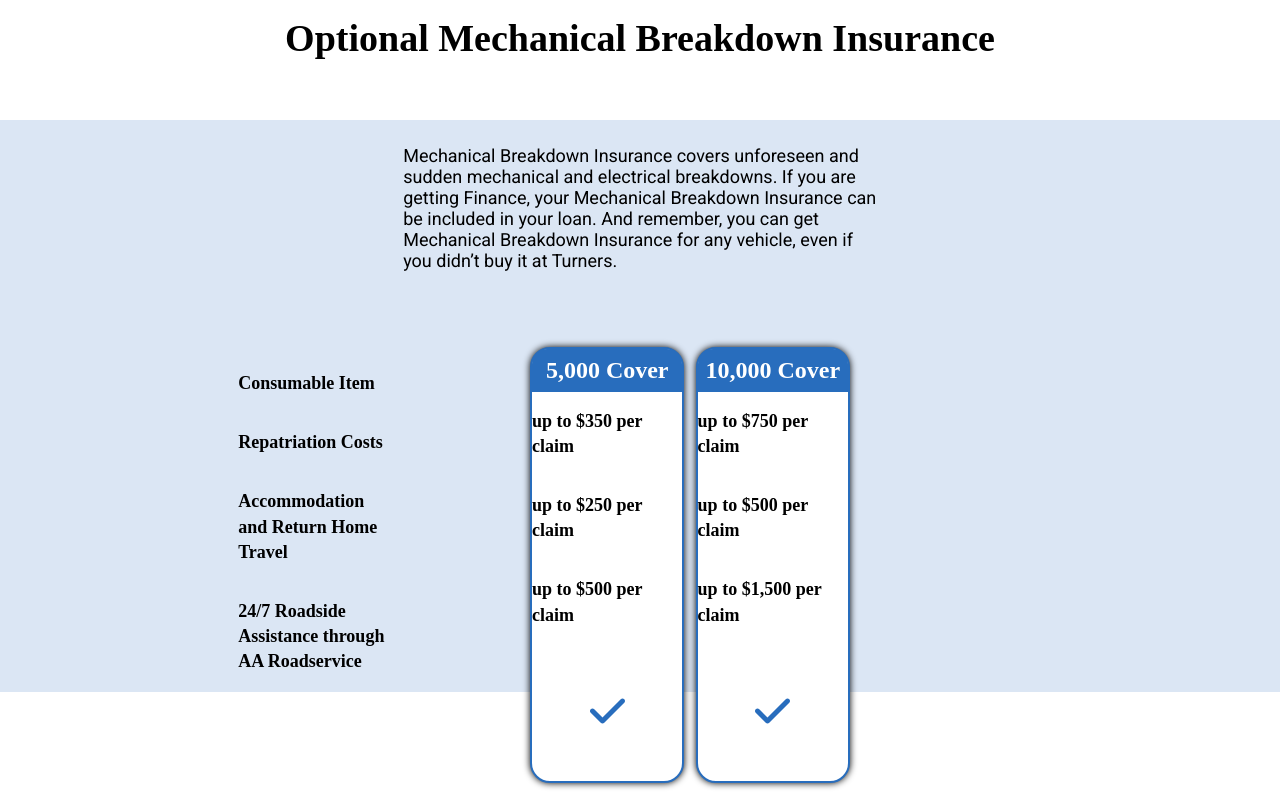
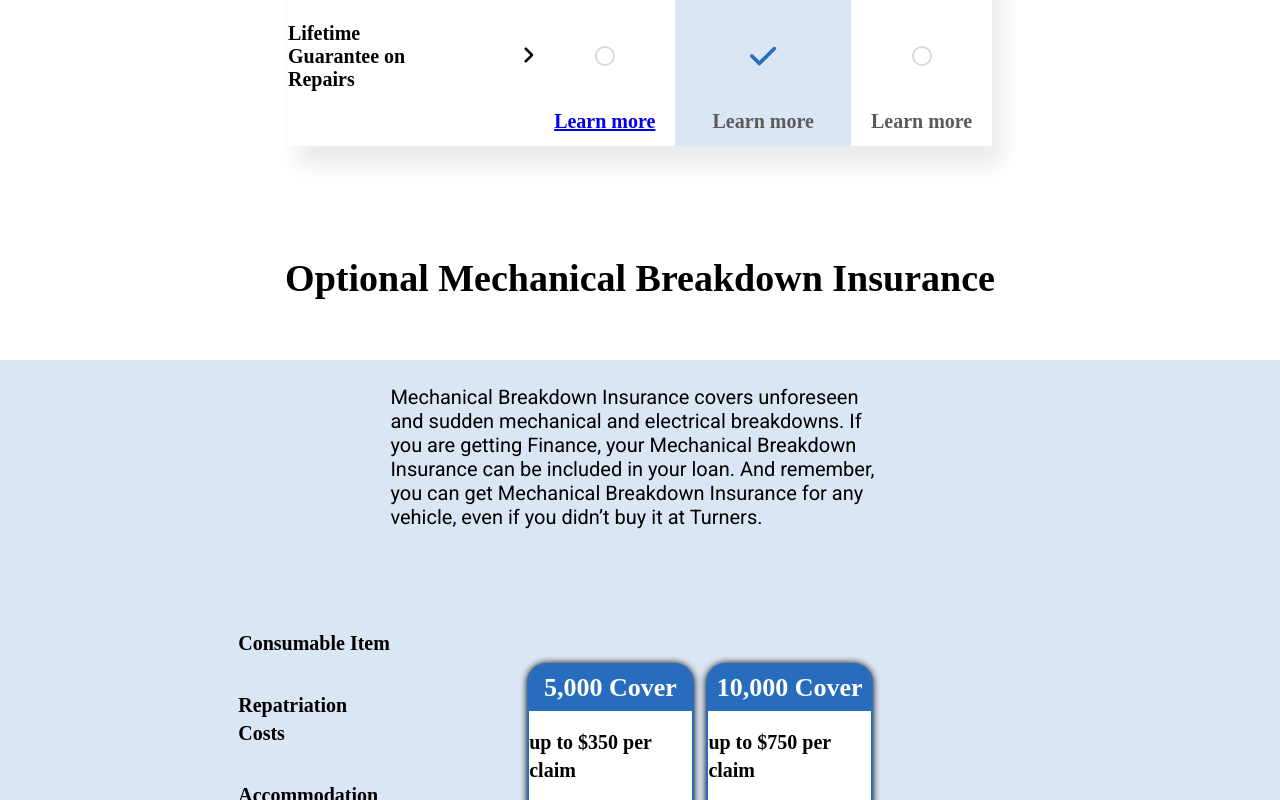
Before and after one commit to Kymarndo/Mission5, a React (Create React App) app: page / in a window 1280 px wide. Shown: the part 1880-2680 px from the top of the page. Built offline with nearby package versions, Linux system fonts and the light colour scheme; a web font is replaced by a local one.

Commit message:
Hotfix: css

```diff
--- a/src/components/home/optional-insurance/OptionalInsurance.module.css
+++ b/src/components/home/optional-insurance/OptionalInsurance.module.css
@@ -5,7 +5,7 @@
     align-items: center;
     flex-direction: column;
     font-family: 'Baloo Thambi 2';
-    padding-top: 50px;
+    padding-top: 70px;
 }
 
 #title{
@@ -24,9 +24,9 @@
 
 #info{
     padding: 25px 0 20px 0;
-    width: 37%;
+    width: 39%;
     font-weight: 400;
-    font-size: 18px;
+    font-size: 20px;
     font-family: 'Roboto';
 }
 
@@ -39,15 +39,15 @@
 .subTitles{
     font-family: 'Baloo Thambi 2';
     font-weight: 700;
-    font-size: 18px;
+    font-size: 20px;
     line-height: 1.4em;
     padding: 17px 0;
 }
 
 #cardContainer{
-    margin: -345px -100px 0 0;
+    margin: -365px -120px 0 0;
     display: flex;
-    width: 25%;
+    width: 27%;
     justify-content: space-between;
     padding-bottom: 20px;
 }
@@ -55,7 +55,7 @@
 .card{
     font-family: 'Baloo Thambi 2';
     font-weight: 700;
-    font-size: 18px;
+    font-size: 20px;
     border: solid 2px #286dbd;
     border-radius: 20px;
     display: flex;
@@ -69,7 +69,7 @@
 .cardTitle{
     padding: 8px 0;
     width: 100%;
-    font-size: 24px;
+    font-size: 26px;
     text-align: center;
     background-color: #286dbd;
     color: white;
--- a/src/components/home/table/Table.module.css
+++ b/src/components/home/table/Table.module.css
@@ -45,7 +45,7 @@
     display: flex;
     width: 100%;
     min-height: 4em;
-    font-size: 16px;
+    font-size: 20px;
     font-weight: 800;
 }
 
```
